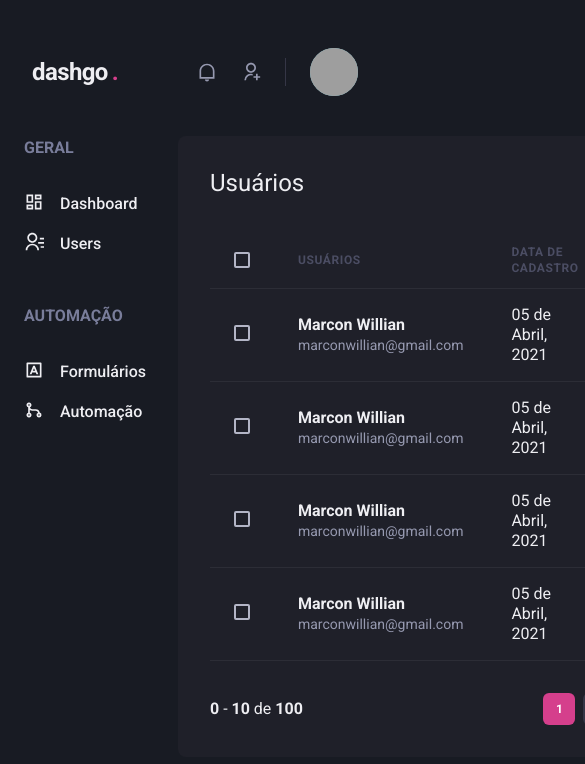
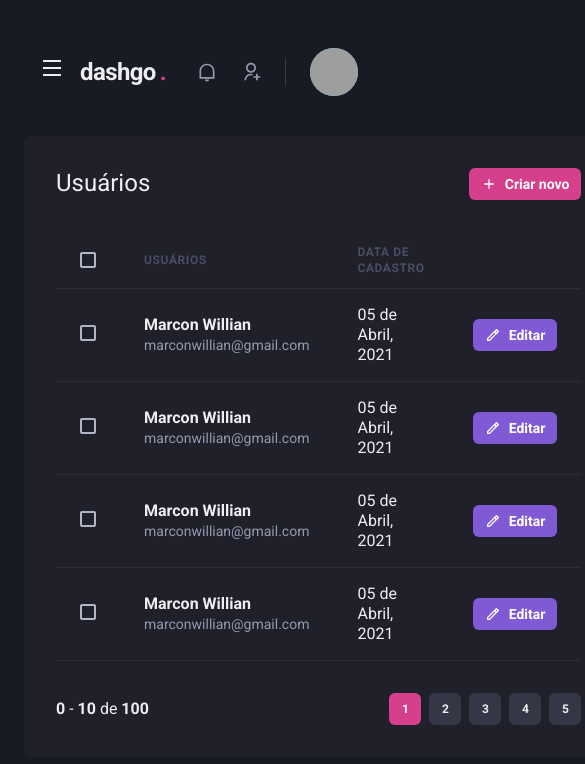
Before and after one commit to MarconWillian-Study/_ignite-dash-go, a Next.js app: page /users in a window 390 px wide. Shown: the top 764 px of the page, 585 px wide, since content can reach past the window. Built offline with nearby package versions, Linux system fonts and the light colour scheme; grey boxes are pictures that could not be loaded.

Commit message:
chore ✨: Active Responsive menu in sidebar

```diff
--- a/src/components/Header/Profile.tsx
+++ b/src/components/Header/Profile.tsx
@@ -6,7 +6,6 @@
 }
 
 export function Profile({ showProfileDate = true }: ProfileProps) {
-  console.log(showProfileDate)
   return (
     <Flex
       align="center"
--- a/src/components/Header/index.tsx
+++ b/src/components/Header/index.tsx
@@ -1,11 +1,17 @@
+import { IconButton } from "@chakra-ui/button";
+import Icon from "@chakra-ui/icon";
 import { Flex } from "@chakra-ui/layout";
 import { useBreakpointValue } from "@chakra-ui/media-query";
+import { RiMenuLine } from "react-icons/ri";
+import { useSidebarDrawer } from "../../contexts/SidebarDrawerContext";
 import { Logo } from "./Logo";
 import { NotificationsNav } from "./NotificationsNav";
 import { Profile } from "./Profile";
 import { SearchBox } from "./SearchBox";
 
 export function Header() {
+  const { onOpen } = useSidebarDrawer()
+
   const isWideVersion = useBreakpointValue({
     base: false,
     lg: true
@@ -22,6 +28,18 @@
       px="8"
       align="center"
     >
+
+      { !isWideVersion && (
+        <IconButton
+          aria-label="Open navigation"
+          icon={<Icon as={RiMenuLine} />}
+          fontSize="24"
+          variant="unstyled"
+          onClick={onOpen}
+          mr="2"
+        />
+      )}
+
       <Logo />
 
       { isWideVersion && <SearchBox /> }
--- /dev/null
+++ b/src/components/Sidebar/SidebarNav.tsx
@@ -0,0 +1,27 @@
+import { Stack } from "@chakra-ui/layout";
+import { RiContactsLine, RiDashboardLine, RiGitMergeLine, RiInputMethodLine } from "react-icons/ri";
+import { NavLink } from "./NavLink";
+import { NavSection } from "./NavSection";
+
+export function SidebarNav() {
+  return (
+    <Stack spacing="12" align="flex-start">
+      <NavSection title="GERAL">
+        <NavLink icon={RiDashboardLine} >
+          Dashboard
+        </NavLink>
+        <NavLink icon={RiContactsLine} >
+          Users
+        </NavLink>
+      </NavSection>
+      <NavSection title="AUTOMAÇÃO">
+        <NavLink icon={RiInputMethodLine} >
+          Formulários
+        </NavLink>
+        <NavLink icon={RiGitMergeLine} >
+          Automação
+        </NavLink>
+      </NavSection>
+    </Stack>
+  )
+}
--- a/src/components/Sidebar/index.tsx
+++ b/src/components/Sidebar/index.tsx
@@ -1,30 +1,36 @@
-import Icon from "@chakra-ui/icon";
-import { Box, Link, Stack, Text } from "@chakra-ui/layout";
-import { RiContactsLine, RiDashboardLine, RiGitMergeLine, RiInputMethodLine } from "react-icons/ri";
-import { NavLink } from "./NavLink";
-import { NavSection } from "./NavSection";
+import { Box } from "@chakra-ui/layout";
+import { Drawer, DrawerBody, DrawerCloseButton, DrawerContent, DrawerHeader, DrawerOverlay, useBreakpointValue } from "@chakra-ui/react";
+import { useSidebarDrawer } from "../../contexts/SidebarDrawerContext";
+import { SidebarNav } from "./SidebarNav";
 
 export function Sidebar() {
+  const { isOpen, onClose } = useSidebarDrawer()
+
+  const isDrawerSidebar = useBreakpointValue({
+    base: true,
+    lg: false
+  })
+
+  if (isDrawerSidebar){
+    return (
+      <Drawer isOpen={isOpen} placement="left" onClose={onClose}>
+        <DrawerOverlay>
+          <DrawerContent bg="gray.800" p="4">
+            <DrawerCloseButton mt="6" />
+            <DrawerHeader>Navegação</DrawerHeader>
+
+            <DrawerBody>
+              <SidebarNav />
+            </DrawerBody>
+          </DrawerContent>
+        </DrawerOverlay>
+      </Drawer>
+    )
+  }
+
   return (
     <Box as="aside" w="64" mr="8">
-      <Stack spacing="12" align="flex-start">
-        <NavSection title="GERAL">
-          <NavLink icon={RiDashboardLine} >
-            Dashboard
-          </NavLink>
-          <NavLink icon={RiContactsLine} >
-            Users
-          </NavLink>
-        </NavSection>
-        <NavSection title="AUTOMAÇÃO">
-          <NavLink icon={RiInputMethodLine} >
-            Formulários
-          </NavLink>
-          <NavLink icon={RiGitMergeLine} >
-            Automação
-          </NavLink>
-        </NavSection>
-      </Stack>
+      <SidebarNav />
     </ Box>
   )
 }
--- /dev/null
+++ b/src/contexts/SidebarDrawerContext.tsx
@@ -0,0 +1,28 @@
+import { useDisclosure, UseDisclosureReturn } from '@chakra-ui/hooks';
+import { useRouter } from 'next/dist/client/router';
+import { createContext, ReactNode, useContext, useEffect } from 'react';
+
+interface SidebarDrawerProviderProps {
+  children: ReactNode;
+}
+
+type SidebarDrawerContextData = UseDisclosureReturn;
+
+const SidebarDrawerContext = createContext({} as SidebarDrawerContextData);
+
+export function SidebarDrawerProvider({children}: SidebarDrawerProviderProps){
+  const disclosure = useDisclosure();
+  const router = useRouter();
+
+  useEffect(() => {
+    disclosure.onClose();
+  }, [router.asPath])
+
+  return (
+    <SidebarDrawerContext.Provider value={disclosure}>
+      {children}
+    </SidebarDrawerContext.Provider>
+  )
+}
+
+export const useSidebarDrawer = () => useContext(SidebarDrawerContext)
--- a/src/pages/_app.tsx
+++ b/src/pages/_app.tsx
@@ -3,14 +3,18 @@
 import { ChakraProvider } from '@chakra-ui/react';
 import { theme } from '../styles/theme';
 
+import { SidebarDrawerProvider } from '../contexts/SidebarDrawerContext';
+
 function MyApp({ Component, pageProps }: AppProps) {
   return (
     <ChakraProvider theme={theme} >
-      <Component {...pageProps} />
+      <SidebarDrawerProvider>
+          <Component {...pageProps} />
+      </SidebarDrawerProvider>
     </ChakraProvider>
   )
 
 
 }
 
-export default MyApp
+export default MyApp;
```
